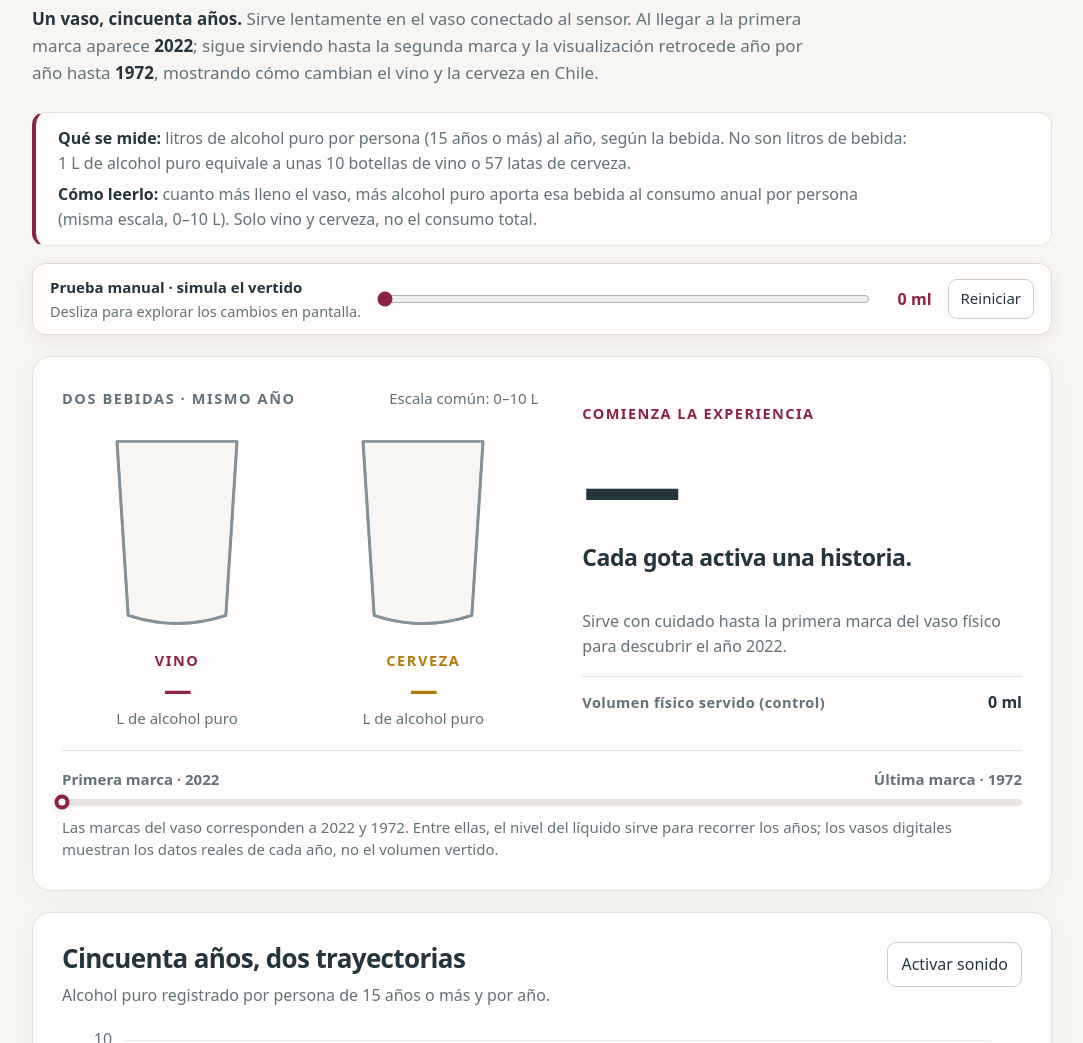
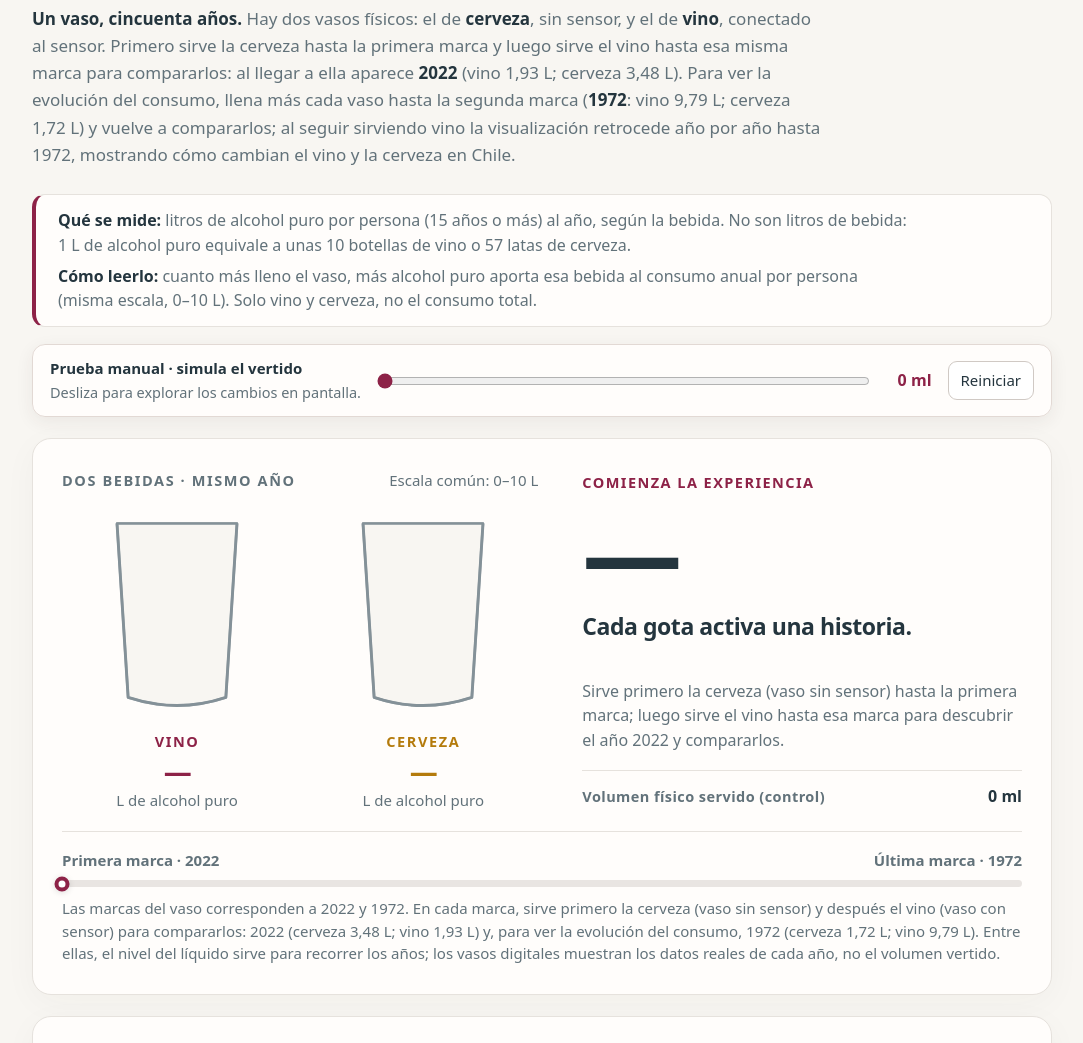
Before and after one commit to matixsep/infovis-consumo-vino, a plain HTML site: page VersionFinal/index.html in a window 1280 px wide. Shown: the part 190-1233 px from the top of the page, without its empty margins (98-1181 px from the left). Drawn offline with Linux system fonts and the light colour scheme.

Commit message:
Actualiza version final

```diff
--- a/VersionFinal/index.html
+++ b/VersionFinal/index.html
@@ -12,7 +12,7 @@
   <div class="header-actions">
     <div class="head-copy">
       <h1>¿Dejamos de tomar o cambiamos de trago?</h1>
-      <p class="lead"><strong>Un vaso, cincuenta años.</strong> Sirve lentamente en el vaso conectado al sensor. Al llegar a la primera marca aparece <strong>2022</strong>; sigue sirviendo hasta la segunda marca y la visualización retrocede año por año hasta <strong>1972</strong>, mostrando cómo cambian el vino y la cerveza en Chile.</p>
+      <p class="lead"><strong>Un vaso, cincuenta años.</strong> Hay dos vasos físicos: el de <strong>cerveza</strong>, sin sensor, y el de <strong>vino</strong>, conectado al sensor. Primero sirve la cerveza hasta la primera marca y luego sirve el vino hasta esa misma marca para compararlos: al llegar a ella aparece <strong>2022</strong> (vino 1,93 L; cerveza 3,48 L). Para ver la evolución del consumo, llena más cada vaso hasta la segunda marca (<strong>1972</strong>: vino 9,79 L; cerveza 1,72 L) y vuelve a compararlos; al seguir sirviendo vino la visualización retrocede año por año hasta 1972, mostrando cómo cambian el vino y la cerveza en Chile.</p>
     </div>
   </div>
 </header>
@@ -69,14 +69,14 @@
       <div class="phase" id="fase">Comienza la experiencia</div>
       <div class="year" id="anioActual">—</div>
       <div class="story-title" id="tituloEtapa">Cada gota activa una historia.</div>
-      <p class="story-description" id="descEtapa">Sirve con cuidado hasta la primera marca del vaso físico para descubrir el año 2022.</p>
+      <p class="story-description" id="descEtapa">Sirve primero la cerveza (vaso sin sensor) hasta la primera marca; luego sirve el vino hasta esa marca para descubrir el año 2022 y compararlos.</p>
       <div class="reading"><span class="micro">Volumen físico servido (control)</span><span class="value" id="mlFisico">0 ml</span></div>
     </div>
   </div>
   <div class="progress-section">
     <div class="progress-caption"><span>Primera marca · 2022</span><span>Última marca · 1972</span></div>
     <div class="progress-track" role="progressbar" aria-label="Recorrido desde 2022 hacia 1972" aria-valuemin="0" aria-valuemax="100" aria-valuenow="0" id="barraProgreso"><div class="progress-fill" id="progreso"></div><div class="progress-head" id="cabeza"></div></div>
-    <p class="progress-help" id="ayudaProgreso">Las marcas del vaso corresponden a 2022 y 1972. Entre ellas, el nivel del líquido sirve para recorrer los años; los vasos digitales muestran los datos reales de cada año, no el volumen vertido.</p>
+    <p class="progress-help" id="ayudaProgreso">Las marcas del vaso corresponden a 2022 y 1972. En cada marca, sirve primero la cerveza (vaso sin sensor) y después el vino (vaso con sensor) para compararlos: 2022 (cerveza 3,48 L; vino 1,93 L) y, para ver la evolución del consumo, 1972 (cerveza 1,72 L; vino 9,79 L). Entre ellas, el nivel del líquido sirve para recorrer los años; los vasos digitales muestran los datos reales de cada año, no el volumen vertido.</p>
   </div>
 </section>
 
--- a/VersionFinal/script.js
+++ b/VersionFinal/script.js
@@ -35,7 +35,7 @@ function actualiza(){
     $("fase").textContent="Comienza la experiencia";
     $("anioActual").textContent="—";
     $("tituloEtapa").textContent="Cada gota activa una historia.";
-    $("descEtapa").textContent="Sirve con cuidado hasta la primera marca del vaso físico para descubrir el año 2022.";
+    $("descEtapa").textContent="Sirve primero la cerveza (vaso sin sensor) hasta la primera marca; luego sirve el vino hasta esa marca para descubrir el año 2022 y compararlos.";
     $("vinoValor").textContent="—";
     $("cervezaValor").textContent="—";
     dibujaVaso("liqV",0);dibujaVaso("liqC",0);
```
